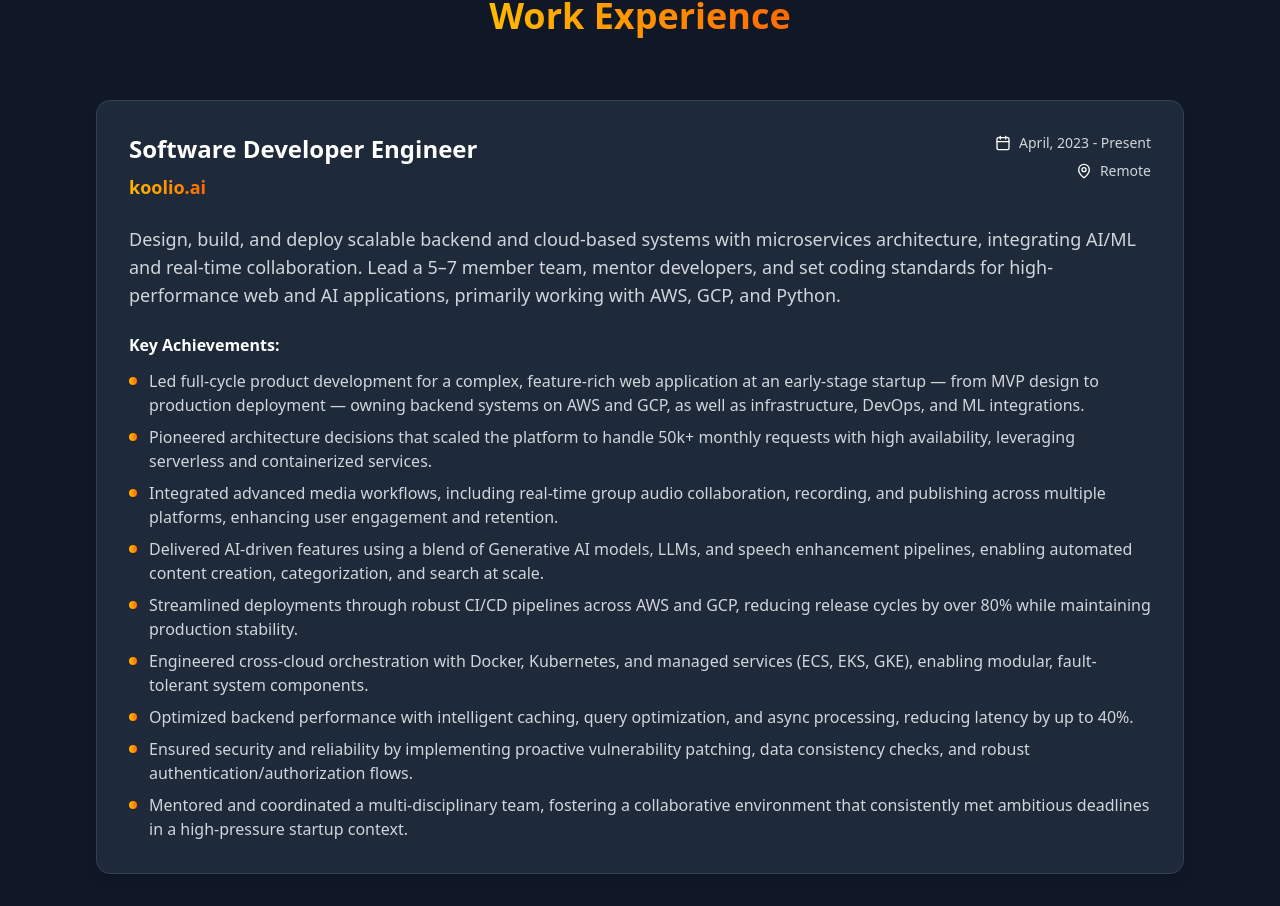
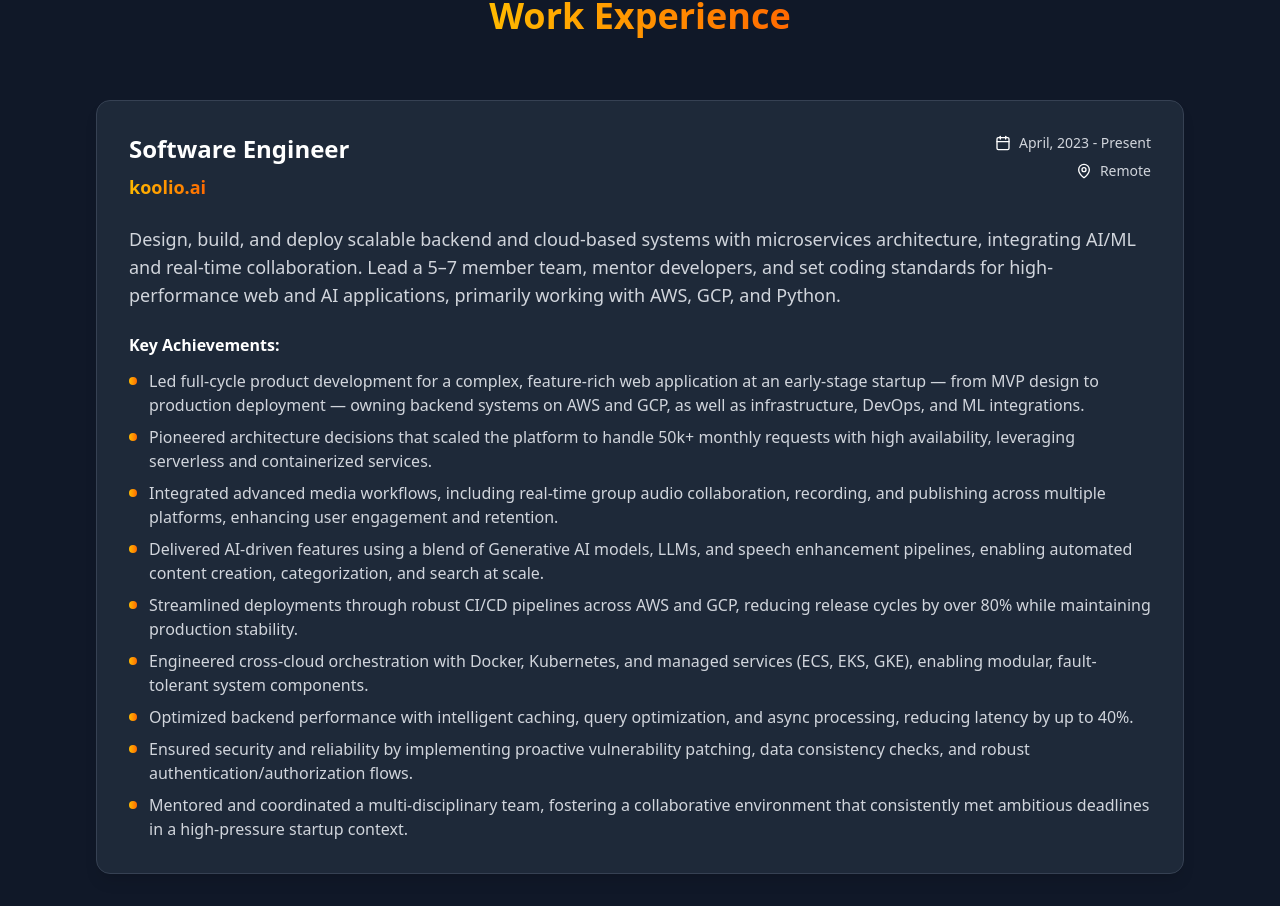
Before and after one commit to deluxe-wizard-seven/portfolio-website, a React (Vite) app: page / in a window 1280 px wide. Shown: the part 2236-3142 px from the top of the page. Built offline with nearby package versions, Linux system fonts and the light colour scheme.

Commit message:
updated the job title.

```diff
--- a/src/App.tsx
+++ b/src/App.tsx
@@ -320,7 +320,7 @@ const App = () => {
 
   const experiences = [
     {
-      title: "Software Developer Engineer",
+      title: "Software Engineer",
       company: "koolio.ai",
       period: "April, 2023 - Present",
       location: "Remote",
```
